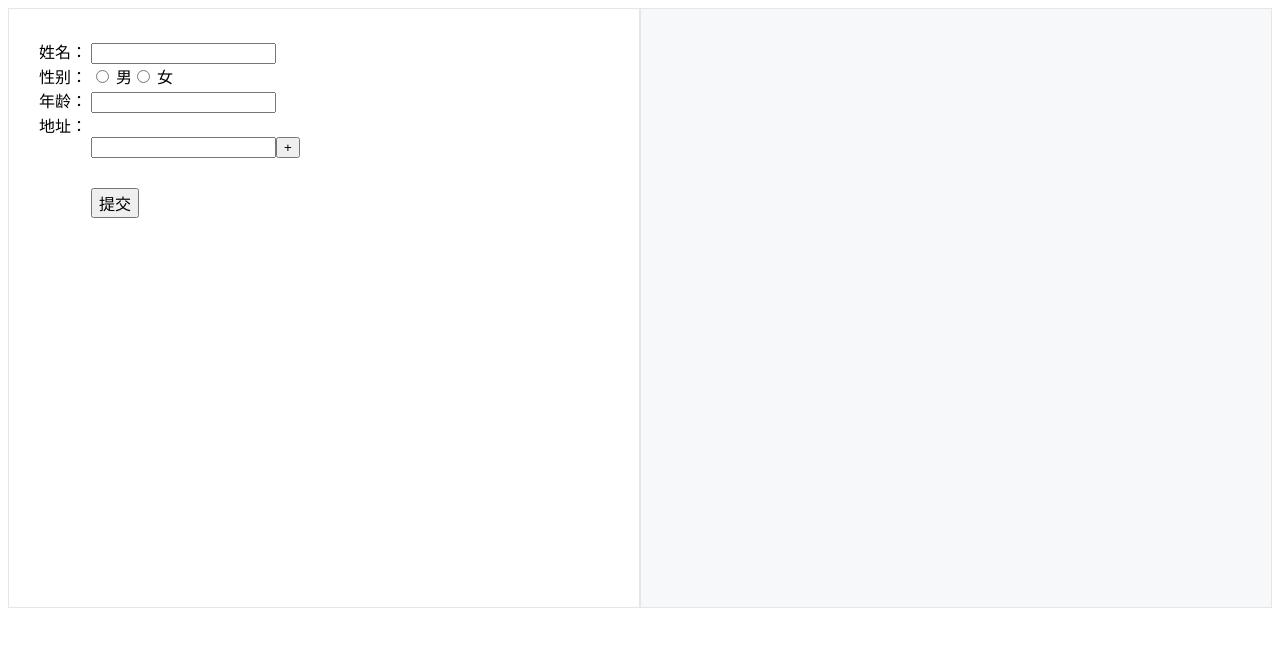
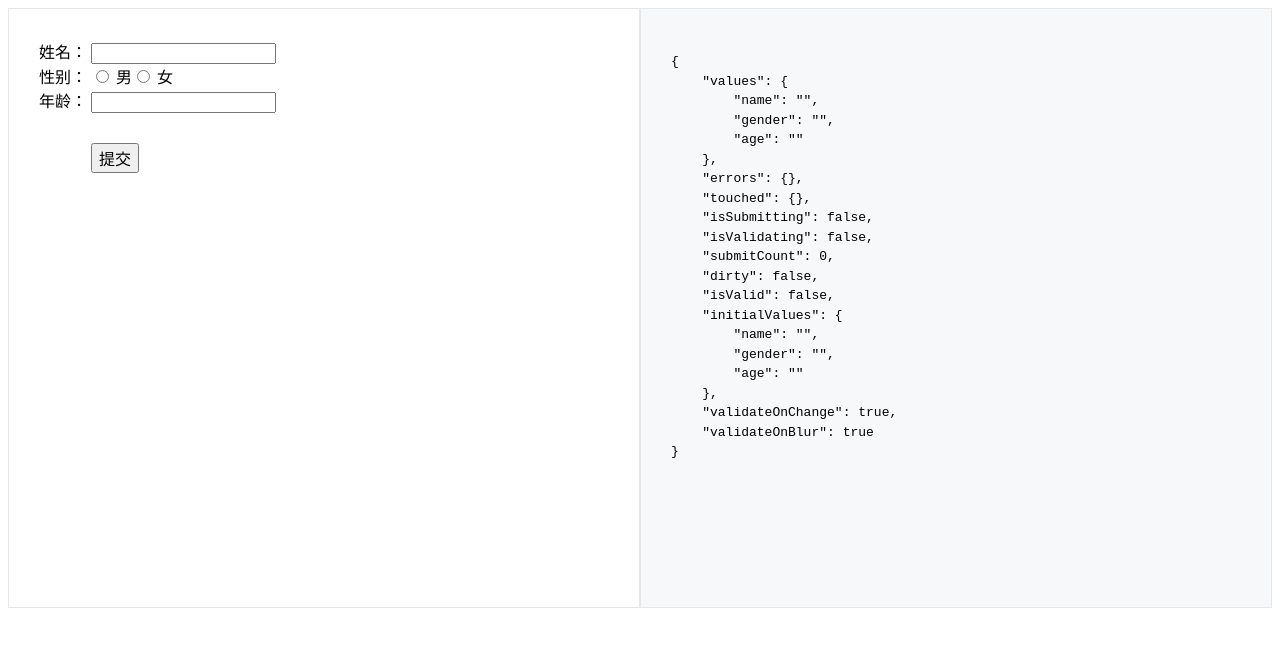
Before and after one commit to wjgogogo/formik-demo, a React (Create React App) app: page / in a window 1280 px wide. Shown: the top 646 px of the page. Built offline with nearby package versions, Linux system fonts and the light colour scheme.

Commit message:
feat: base form operation

```diff
--- a/src/App.js
+++ b/src/App.js
@@ -1,4 +1,6 @@
 import React, {Component} from 'react';
+import {Formik, Field} from "formik";
+
 import './App.css';
 
 
@@ -6,37 +8,59 @@ class App extends Component {
   render() {
     return (
       <div className="app">
-        <form>
+        <Formik
+          initialValues={{
+            name: "",
+            gender: "",
+            age: ""
+          }}
+          validate={values => {
+            let errors = {};
+            if (values.name.length === 0) {
+              errors.name = "Name can not be empty"
+            }
+            if (values.gender.length === 0) {
+              errors.gender = "You must choose a gender"
+            }
+
+            if (values.age <= 0 || values.age % 1 !== 0) {
+              errors.age = "Age must be a Positive Integer"
+            }
+            return errors;
+          }}
+          onSubmit={(values) => {
+            console.log(values)
+          }}
+          render={props =>
+            <form onSubmit={props.handleSubmit}>
               <div className="content">
                 <div>
-              <label>姓名： </label><input type="text" id="name" name="name"/>
+                  <label>姓名： </label><input type="text" id="name" name="name" value={props.values.name}
+                                            onChange={props.handleChange} onBlur={props.handleBlur}/>
                 </div>
                 <div>
                   <label>性别： </label>
-              <input type="radio" id="male" name="gender"/> <label htmlFor="male">男</label>
-              <input type="radio" id="female" name="gender"/> <label htmlFor="female">女</label>
+                  <input type="radio" id="male" value="male" name="gender" onChange={props.handleChange}
+                         onBlur={props.handleBlur}/> <label htmlFor="male">男</label>
+                  <input type="radio" id="female" value="female" name="gender" onChange={props.handleChange}
+                         onBlur={props.handleBlur}/> <label htmlFor="female">女</label>
                 </div>
                 <div>
-              <label>年龄： </label><input type="number" id="age" name="age"/>
+                  <label>年龄： </label><input type="number" id="age" name="age" value={props.values.age}
+                                            onChange={props.handleChange} onBlur={props.handleBlur}/>
                 </div>
-            <div>
-              <label>地址： </label>
-              <div className="address">
-                <input type="text" id="address" name="address"/>
-                <button type="button">+</button>
-              </div>
-            </div>
-            <div  className="submit-area">
+                <div className="submit-area">
                   <button type="submit">提交</button>
                 </div>
               </div>
-          <div className="content" style={{backgroundColor:"#f6f8fa"}}>
+              <div className="content" style={{backgroundColor: "#f6f8fa"}}>
             <pre className="debug">
-
+              {JSON.stringify(props, null, 4)}
             </pre>
               </div>
             </form>
-
+          }
+        />
       </div>
     );
   }
```
Lines whose indentation alone changed are shown as unchanged.
